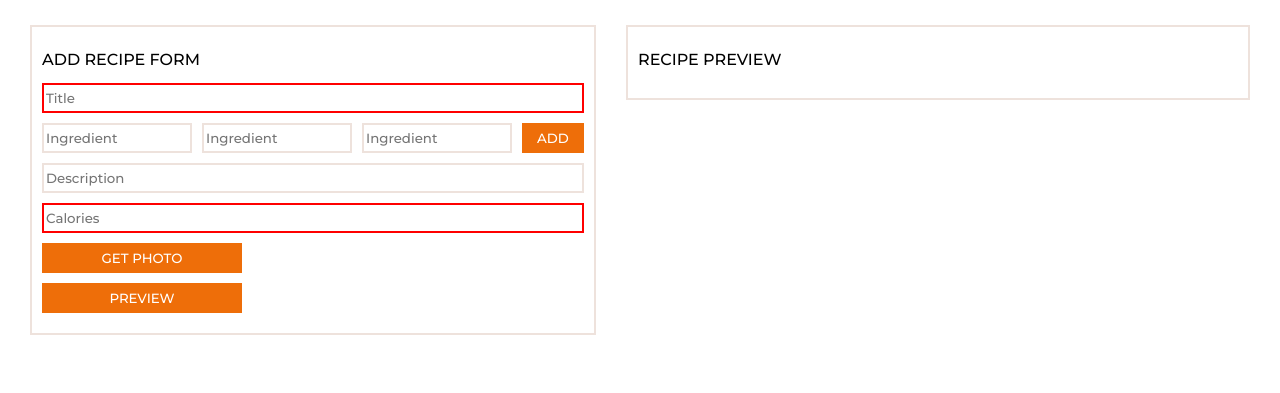
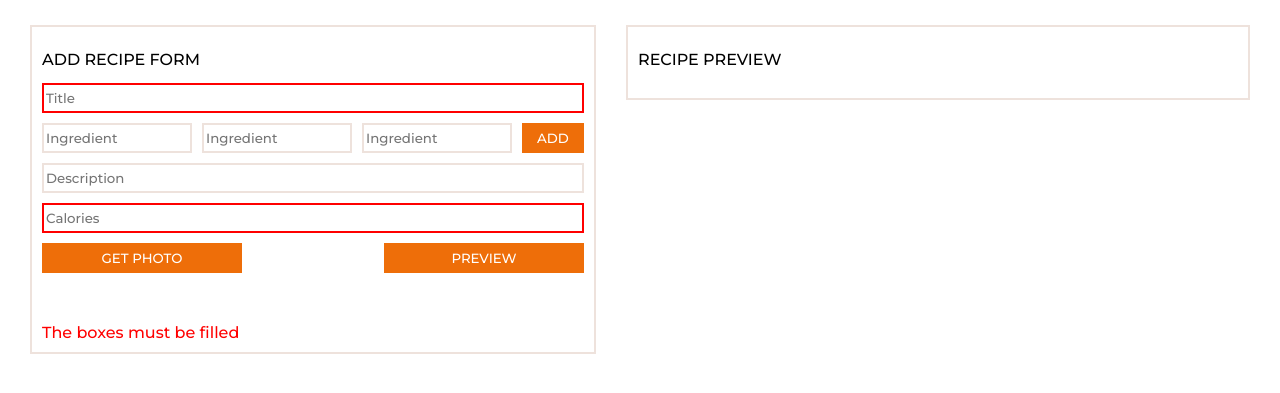
Before and after one commit to AKupas-FR01/50-task-recipes, a plain HTML site: page index.html in a window 1280 px wide. Both pictures are taken after a click on the button "PREVIEW". Shown: the part 165-558 px from the top of the page. Drawn offline with Linux system fonts and the light colour scheme.

Commit message:
6 commit

```diff
--- a/index.html
+++ b/index.html
@@ -28,13 +28,15 @@
             <div class="ingr d-flex gap10">
                 <input type="text" placeholder="Ingredient" >
                 <input type="text" placeholder="Ingredient" >
-                <input type="text" placeholder="Ingredient" >
+                <input type="text" placeholder="Ingredient" multiple>
                 <button id="addIngredient">ADD</button>
             </div>
             <input type="text" placeholder="Description">
             <input type="number" placeholder="Calories">
+            <div class="d-flex j-space ">
             <button id="getPhoto">GET PHOTO</button>
             <button id="preview">PREVIEW</button>
+            </div>
             <div class="warning"></div>
         </div>
 
--- a/script.js
+++ b/script.js
@@ -3,6 +3,7 @@ const inputs = document.querySelectorAll('input');
 const btnAddIngredient = document.getElementById('addIngredient');
 const btnGetPhoto = document.getElementById('getPhoto');
 const btnPreview = document.getElementById('preview');
+const warning = document.querySelector(".warning")
 
 
 let imageLink = "";
@@ -24,17 +25,10 @@ btnGetPhoto.onclick = () => {
     }
     randomImage()
 }
-// 3 Ingredients
-// btnAddIngredient.onclick = () => {
-//     let itemIngr = {
-//         ingredient1: inputs[1].value,
-//         ingredient2: inputs[1].value,
-//         ingredient3: inputs[1].value,
-//     }
-//
-//     allIngredients.push(itemIngr)
-//     console.log(allIngredients)
-//
+
+
+
+
 
 btnPreview.onclick = () => {
     let item = {
@@ -48,9 +42,14 @@ btnPreview.onclick = () => {
     }
 
 
-    if (inputs[0].value.length === 0 || inputs[5].value.length === 0) {
+    if (item.title.length === 0 || item.calories.length === 0) {
         inputs[0].style.border = "2px solid red";
         inputs[5].style.border = "2px solid red";
+        warning.innerHTML += `
+        <div class="warning">
+          <div>The boxes must be filled</div>
+        </div>
+        `
         return
     } else {
         inputs[0].style.border = "2px solid #eee2dc;";
@@ -68,7 +67,7 @@ btnPreview.onclick = () => {
     inputs[3].value = "";
     inputs[4].value = "";
     inputs[5].value = "";
-    inputs[6].value = "";
+
 }
 
 
@@ -102,9 +101,7 @@ function createPreview() {
         const btnAddToList = document.getElementById('add');
 
 
-        //Add recipes
-
-          btnAddToList.onclick = () => {
+           btnAddToList.onclick = () => {
 
                 addedRecipes = inputsRecipe;
                 console.log(addedRecipes)
--- a/style.css
+++ b/style.css
@@ -36,6 +36,10 @@ body {
 .j-center {
     justify-content: center;
 
+}
+
+.j-space {
+    justify-content: space-between;
 }
 .a-center {
     align-items: center;
@@ -147,3 +151,11 @@ button {
     color: white;
     border: none;
 }
+
+
+
+.warning {
+    padding-top: 20px;
+    color: red;
+}
+s
```
Also changed, not shown: kodas.jpg (deleted).
